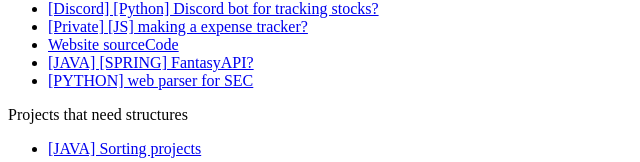
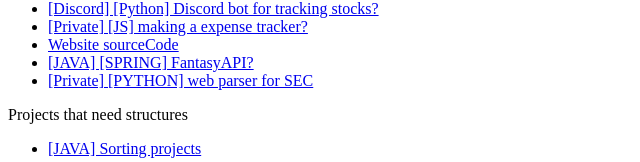
Before and after one commit to LjTechStack/ljtechstack.github.io, a plain HTML site: page index.html in a window 1280 px wide. Shown: the part 200-362 px from the top of the page, without its empty margins (0-640 px from the left). Drawn offline with Linux system fonts and the light colour scheme.

```diff
--- a/index.html
+++ b/index.html
@@ -23,7 +23,7 @@
         <li><a href="https://github.com/LjTechStack/budget">[Private] [JS] making a expense tracker?</a></li>
         <li><a href="https://github.com/LjTechStack/ljtechstack.github.io">Website sourceCode</a></li>
         <li><a href="https://github.com/LjTechStack/league-fantasy">[JAVA] [SPRING] FantasyAPI?</a></li>
-        <li><a href="https://github.com/LjTechStack/secParser">[PYTHON] web parser for SEC</a></li>
+        <li><a href="https://github.com/LjTechStack/secParser">[Private] [PYTHON] web parser for SEC</a></li>
     </ul>
 </div>
 <div>Projects that need structures
```
